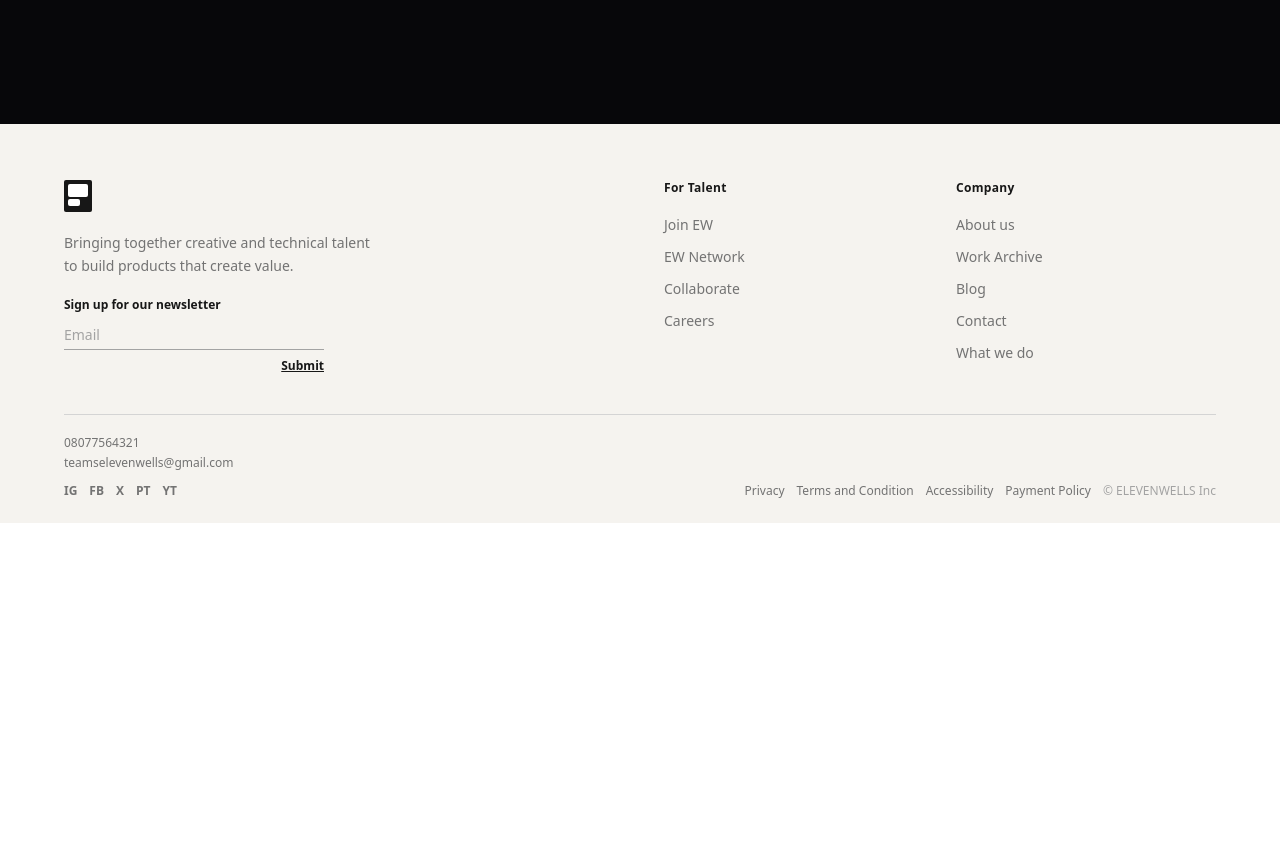
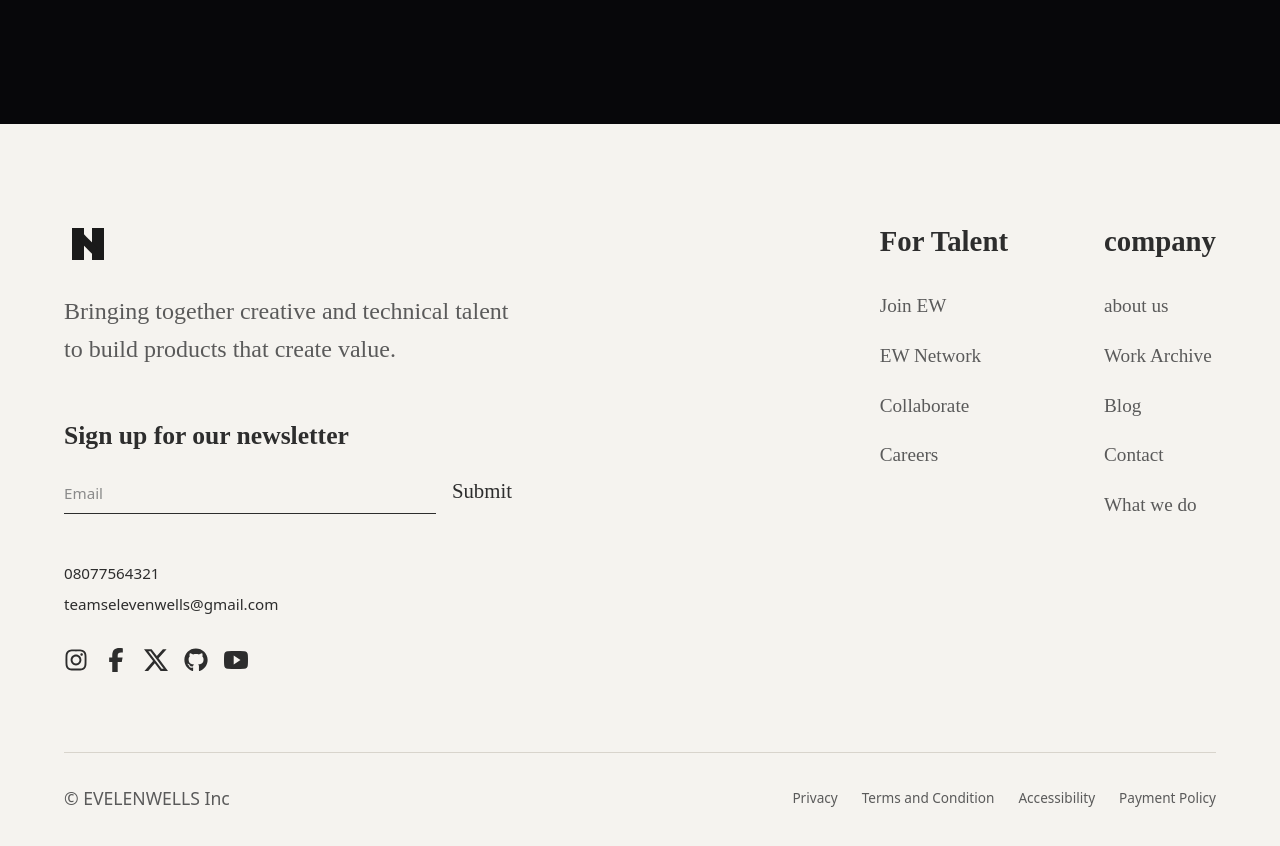
Before and after one commit to Eleven-Wells/ElevenWells, a React (Vite) app: page / in a window 1280 px wide. Shown: the part 5140-5986 px from the top of the page. Before the commit the page ends 5663 px from the top, so only its background shows below. Built offline with nearby package versions, Linux system fonts and the light colour scheme; a web font is replaced by a local one.

Commit message:
adding footer section

```diff
--- a/src/Components/Footer.jsx
+++ b/src/Components/Footer.jsx
@@ -1,114 +1,171 @@
-import { Link } from 'react-router-dom'
-
-const Logo = () => (
-  <div className="w-7 h-8 bg-neutral-900 rounded-sm p-1 flex flex-col gap-0.5">
-    <div className="w-full h-[55%] bg-white rounded-sm" />
-    <div className="w-[60%] h-[30%] bg-white rounded-sm" />
-  </div>
-)
-
-const forTalentLinks = ['Join EW', 'EW Network', 'Collaborate', 'Careers']
-const companyLinks = ['About us', 'Work Archive', 'Blog', 'Contact', 'What we do']
+import React from 'react';
+import { FaFacebookF, FaGithub, FaInstagram } from "react-icons/fa6";
+import { BsTwitterX } from "react-icons/bs";
+import { IoLogoYoutube } from "react-icons/io";
 
 const Footer = () => {
   return (
-    <footer className="bg-[#f5f3ef] px-8 pt-14 pb-6">
-      <div className="max-w-6xl mx-auto flex flex-col gap-10">
+    <footer className="bg-[#F5F3EF] text-[#2D2D2D] px-6 py-20 md:px-16 md:py-24 font-sans">
+      <div className="max-w-7xl mx-auto">
+        {/* Main Footer Grid */}
+        <div className="grid grid-cols-1 lg:grid-cols-2 gap-16 lg:gap-24">
+          {/* Left Column */}
+          <div className="max-w-md">
+            {/* Logo */}
+            <div className="mb-6">
+              <svg width="48" height="48" viewBox="0 0 48 48" fill="none">
+                <path d="M8 8h12v32H8V8z" fill="#1A1A1A" />
+                <path d="M28 8h12v32H28V8z" fill="#1A1A1A" />
+                <path d="M20 20l8 8" stroke="#1A1A1A" strokeWidth="8" strokeLinecap="square" />
+              </svg>
+            </div>
 
-        {/* Top */}
-        <div className="grid grid-cols-1 md:grid-cols-2 gap-12">
-
-          {/* Brand */}
-          <div className="flex flex-col gap-5">
-            <Logo />
-            <p className="text-sm text-neutral-500 leading-relaxed max-w-xs">
-              Bringing together creative and technical talent to build products that create value.
+            {/* Tagline */}
+            <p className="text-[#5A5A5A] text-[1.5rem] leading-[1.6] mb-12 txt">
+              Bringing together creative and technical talent to build products
+              that create value.
             </p>
 
             {/* Newsletter */}
-            <div className="flex flex-col gap-2 max-w-[260px]">
-              <p className="text-xs font-semibold text-neutral-900">
+            <div className="mb-12">
+              <h4 className="text-[#2D2D2D] font-semibold text-[1.6rem] mb-5 txtx">
                 Sign up for our newsletter
-              </p>
+              </h4>
+              <div className="flex items-end gap-4">
+                <div className="flex-1">
                   <input
                     type="email"
                     placeholder="Email"
-                className="bg-transparent border-b border-neutral-400 text-sm py-1 outline-none placeholder:text-neutral-400 text-neutral-900"
+                    className="w-full bg-transparent border-b border-[#2D2D2D] pb-2 text-[0.95rem] text-[#2D2D2D] placeholder-[#8A8A8A] focus:outline-none focus:border-[#8B4545] transition-colors"
                   />
-              <button className="self-end text-xs font-semibold underline text-neutral-900 hover:text-neutral-600 transition-colors">
+                </div>
+                <button className="text-[#2D2D2D] text-[1.3rem] font-medium pb-2 hover:text-[#8B4545] transition-colors txt">
                   Submit
                 </button>
               </div>
             </div>
 
-          {/* Link columns */}
-          <div className="grid grid-cols-2 gap-8">
-            <div className="flex flex-col gap-4">
-              <h4 className="text-xs font-bold text-neutral-900 tracking-wide">
+            {/* Contact Info */}
+            <div className="space-y-2 mb-8">
+              <p className="text-[#2D2D2D] text-[0.95rem]">08077564321</p>
+              <p className="text-[#2D2D2D] text-[0.95rem]">
+                teamselevenwells@gmail.com
+              </p>
+            </div>
+
+            {/* Social Icons */}
+            <div className="flex items-center gap-4">
+              <SocialIcon href="#">
+                <FaInstagram />
+              </SocialIcon>
+              <SocialIcon href="#">
+                <FaFacebookF />
+              </SocialIcon>
+              <SocialIcon href="#">
+                <BsTwitterX />
+              </SocialIcon>
+              <SocialIcon href="#">
+                <FaGithub />
+              </SocialIcon>
+              <SocialIcon href="#">
+                <IoLogoYoutube />
+              </SocialIcon>
+            </div>
+          </div>
+
+          {/* Right Column — Link Columns */}
+          <div className="flex gap-16 lg:gap-24 lg:justify-end">
+            {/* For Talent */}
+            <div>
+              <h4 className="text-[#2D2D2D] font-semibold text-[1.8rem] mb-6 txtx">
                 For Talent
               </h4>
-              <ul className="flex flex-col gap-2">
-                {forTalentLinks.map(link => (
-                  <li key={link}>
-                    <Link to="#" className="text-sm text-neutral-500 hover:text-neutral-900 transition-colors">
-                      {link}
-                    </Link>
+              <ul className="space-y-4 text-[1.4rem]">
+                <li>
+                  <FooterLink>Join EW</FooterLink>
                 </li>
-                ))}
+                <li>
+                  <FooterLink>EW Network</FooterLink>
+                </li>
+                <li>
+                  <FooterLink>Collaborate</FooterLink>
+                </li>
+                <li>
+                  <FooterLink>Careers</FooterLink>
+                </li>
               </ul>
             </div>
-            <div className="flex flex-col gap-4">
-              <h4 className="text-xs font-bold text-neutral-900 tracking-wide">
-                Company
+
+            {/* Company */}
+            <div>
+              <h4 className="text-[#2D2D2D] font-semibold text-[1.8rem] mb-6 txtx">
+                company
               </h4>
-              <ul className="flex flex-col gap-2">
-                {companyLinks.map(link => (
-                  <li key={link}>
-                    <Link to="#" className="text-sm text-neutral-500 hover:text-neutral-900 transition-colors">
-                      {link}
-                    </Link>
+              <ul className="space-y-4 text-[1.4rem]">
+                <li>
+                  <FooterLink>about us</FooterLink>
                 </li>
-                ))}
+                <li>
+                  <FooterLink>Work Archive</FooterLink>
+                </li>
+                <li>
+                  <FooterLink>Blog</FooterLink>
+                </li>
+                <li>
+                  <FooterLink>Contact</FooterLink>
+                </li>
+                <li>
+                  <FooterLink>What we do</FooterLink>
+                </li>
               </ul>
             </div>
           </div>
-
         </div>
 
-        {/* Bottom */}
-        <div className="border-t border-neutral-300 pt-5 flex flex-col md:flex-row justify-between items-start md:items-end gap-5">
-
-          {/* Contact + socials */}
-          <div className="flex flex-col gap-1">
-            <p className="text-xs text-neutral-500">08077564321</p>
-            <p className="text-xs text-neutral-500">teamselevenwells@gmail.com</p>
-            <div className="flex gap-3 mt-2">
-              {['ig', 'fb', 'x', 'pt', 'yt'].map(s => (
-                <a key={s} href="#"
-                  className="text-xs font-semibold uppercase text-neutral-500 hover:text-neutral-900 transition-colors"
-                >
-                  {s}
-                </a>
-              ))}
+        {/* Bottom Bar */}
+        <div className="mt-20 pt-8 border-t border-[#D8D4CC] flex flex-col md:flex-row items-start md:items-center justify-between gap-4">
+          <span className="text-[#5A5A5A] text-[1.1rem]">
+            © EVELENWELLS Inc
+          </span>
+          <div className="flex flex-wrap items-center gap-x-6 gap-y-2 text-[1.4rem]">
+            <BottomLink>Privacy</BottomLink>
+            <BottomLink>Terms and Condition</BottomLink>
+            <BottomLink>Accessibility</BottomLink>
+            <BottomLink>Payment Policy</BottomLink>
           </div>
-          </div>
-
-          {/* Legal */}
-          <div className="flex flex-wrap gap-3 items-center">
-            {['Privacy', 'Terms and Condition', 'Accessibility', 'Payment Policy'].map(item => (
-              <Link key={item} to="#"
-                className="text-xs text-neutral-500 hover:text-neutral-900 transition-colors"
-              >
-                {item}
-              </Link>
-            ))}
-            <span className="text-xs text-neutral-400">© ELEVENWELLS Inc</span>
-          </div>
-
         </div>
       </div>
     </footer>
-  )
-}
+  );
+};
 
-export default Footer
+/* --- Subcomponents --- */
+
+const SocialIcon = ({ href, children }) => (
+  <a
+    href={href}
+    className="text-[#2D2D2D] hover:text-[#8B4545] transition-colors text-2xl"
+  >
+    {children}
+  </a>
+);
+
+const FooterLink = ({ children }) => (
+  <a
+    href="#"
+    className="text-[#5A5A5A] text-[1.2rem] hover:text-[#2D2D2D] transition-colors txt"
+  >
+    {children}
+  </a>
+);
+
+const BottomLink = ({ children }) => (
+  <a
+    href="#"
+    className="text-[#5A5A5A] text-[0.85rem] hover:text-[#2D2D2D] transition-colors"
+  >
+    {children}
+  </a>
+);
+
+export default Footer;
```
Lines whose indentation alone changed are shown as unchanged.
